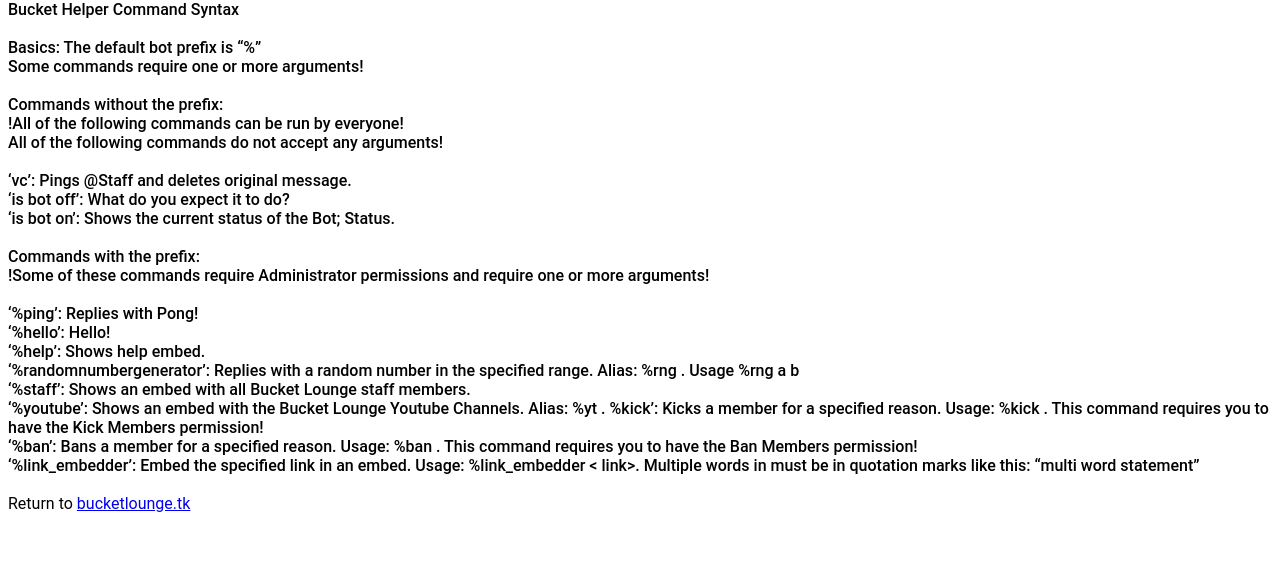
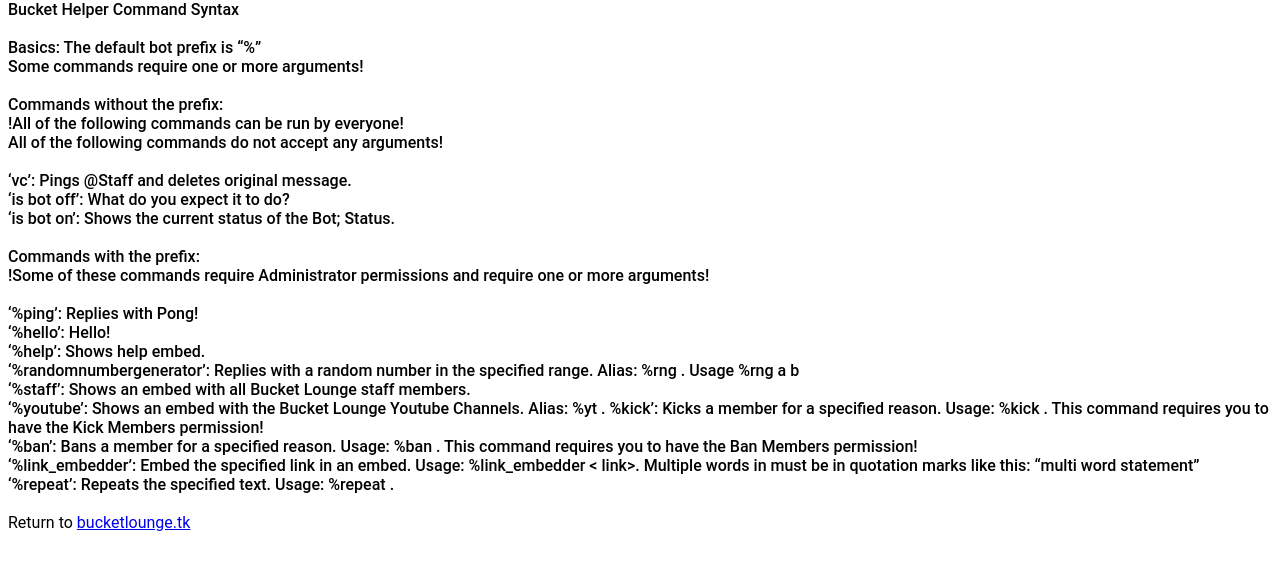
Before and after one commit to Xefili/xefili.dev, a plain HTML site: page docs.html in a window 1280 px wide. Shown: the part 81-650 px from the top of the page. Drawn offline with Linux system fonts and the light colour scheme.

Commit message:
Updated docs.html

```diff
--- a/docs.html
+++ b/docs.html
@@ -39,7 +39,8 @@
         ‘%youtube’: Shows an embed with the Bucket Lounge Youtube Channels. Alias: %yt .
         %kick’: Kicks a member for a specified reason. Usage: %kick <member> <reason>. This command requires you to have the Kick Members permission! <br>
         ‘%ban’: Bans a member for a specified reason. Usage: %ban <member> <reason>. This command requires you to have the Ban Members permission! <br>
-        ‘%link_embedder’: Embed the specified link in an embed. Usage: %link_embedder <text> < link>. Multiple words in <text> must be in quotation marks like this: “multi word statement” <link> <br><br>
+        ‘%link_embedder’: Embed the specified link in an embed. Usage: %link_embedder <text> < link>. Multiple words in <text> must be in quotation marks like this: “multi word statement” <link> <br>
+        ‘%repeat’: Repeats the specified text. Usage: %repeat <text>. <br><br>
         </text>
     </div>
     <div>
```
